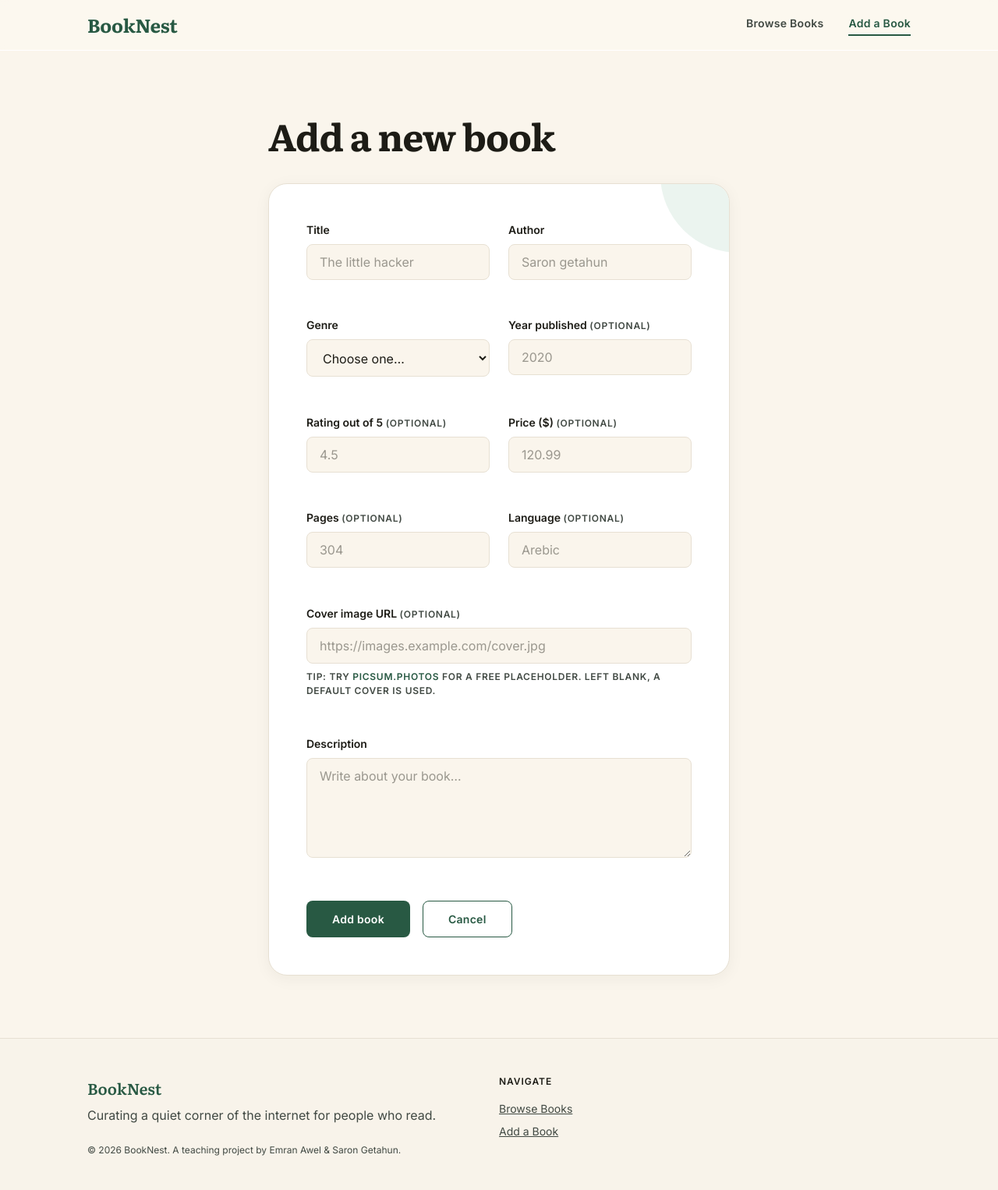
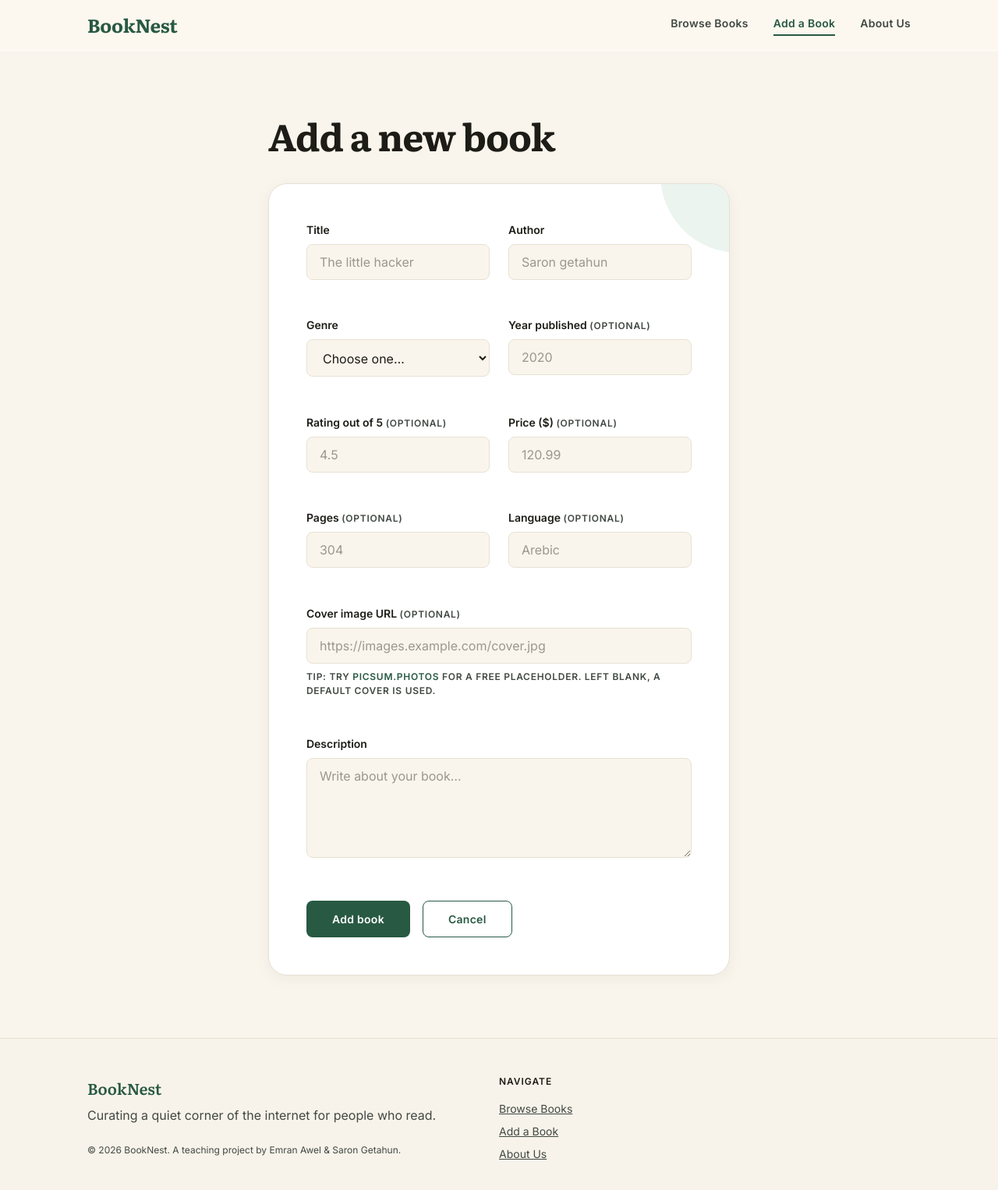
Before and after one commit to emranawel0011/books_summer_webdevfoundation, a plain HTML site: page frontend/HTML/add-book.html in a window 1280 px wide. Shown: the whole page at 78% size. Drawn offline with Linux system fonts and the light colour scheme; a script that the page names is missing.

Commit message:
adding sugested pages

```diff
--- a/frontend/HTML/add-book.html
+++ b/frontend/HTML/add-book.html
@@ -35,6 +35,7 @@
         <nav class="main-nav" aria-label="Main navigation">
           <a href="index.html">Browse Books</a>
           <a class="is-active" href="add-book.html">Add a Book</a>
+          <a href="about.html">About Us</a>
         </nav>
       </div>
     </header>
@@ -232,6 +233,7 @@
             <div class="footer-links">
               <a href="index.html">Browse Books</a>
               <a href="add-book.html">Add a Book</a>
+              <a href="about.html">About Us</a>
             </div>
           </div>
         </div>
```
Also changed, not shown: frontend/HTML/details.html (+2 -0 lines), frontend/HTML/index.html (+2 -0 lines).
